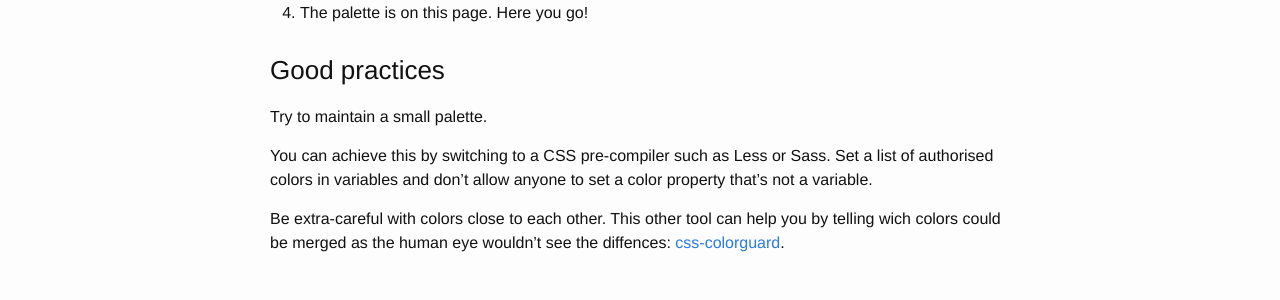
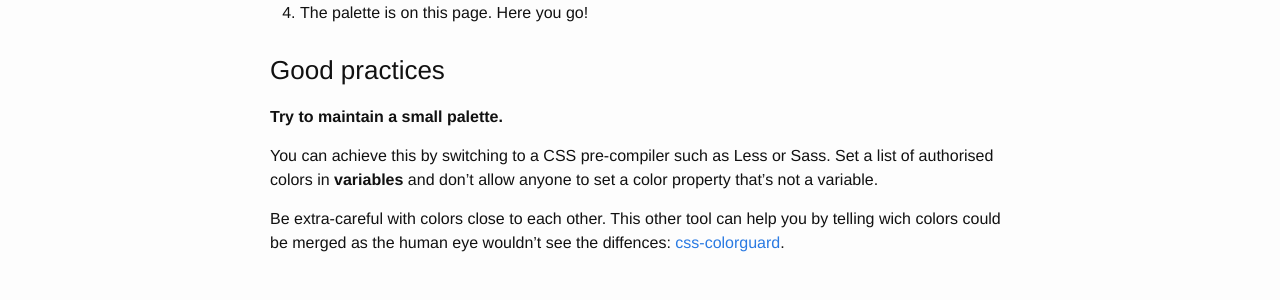
Before and after one commit to gmetais/gmetais.github.io, a Jekyll site: the page built from _posts/2015-02-06-css_colors_palette.markdown, in a window 1280 px wide. Shown: the part 1100-1400 px from the top of the page. Built offline with Jekyll 4.4.1, drawn with Linux system fonts in a browser that asks for light colours.

Commit message:
Optimize colors palette article

```diff
--- a/_posts/2015-02-06-css_colors_palette.markdown
+++ b/_posts/2015-02-06-css_colors_palette.markdown
@@ -29,9 +29,9 @@ comments: true
 
 ### Good practices
 
-Try to maintain a small palette.
+**Try to maintain a small palette.**
 
-You can achieve this by switching to a CSS pre-compiler such as Less or Sass. Set a list of authorised colors in variables and don't allow anyone to set a color property that's not a variable.
+You can achieve this by switching to a CSS pre-compiler such as Less or Sass. Set a list of authorised colors in **variables** and don't allow anyone to set a color property that's not a variable.
 
 Be extra-careful with colors close to each other. This other tool can help you by telling wich colors could be merged as the human eye wouldn't see the diffences: [css-colorguard][css-colorguard].
 
```
